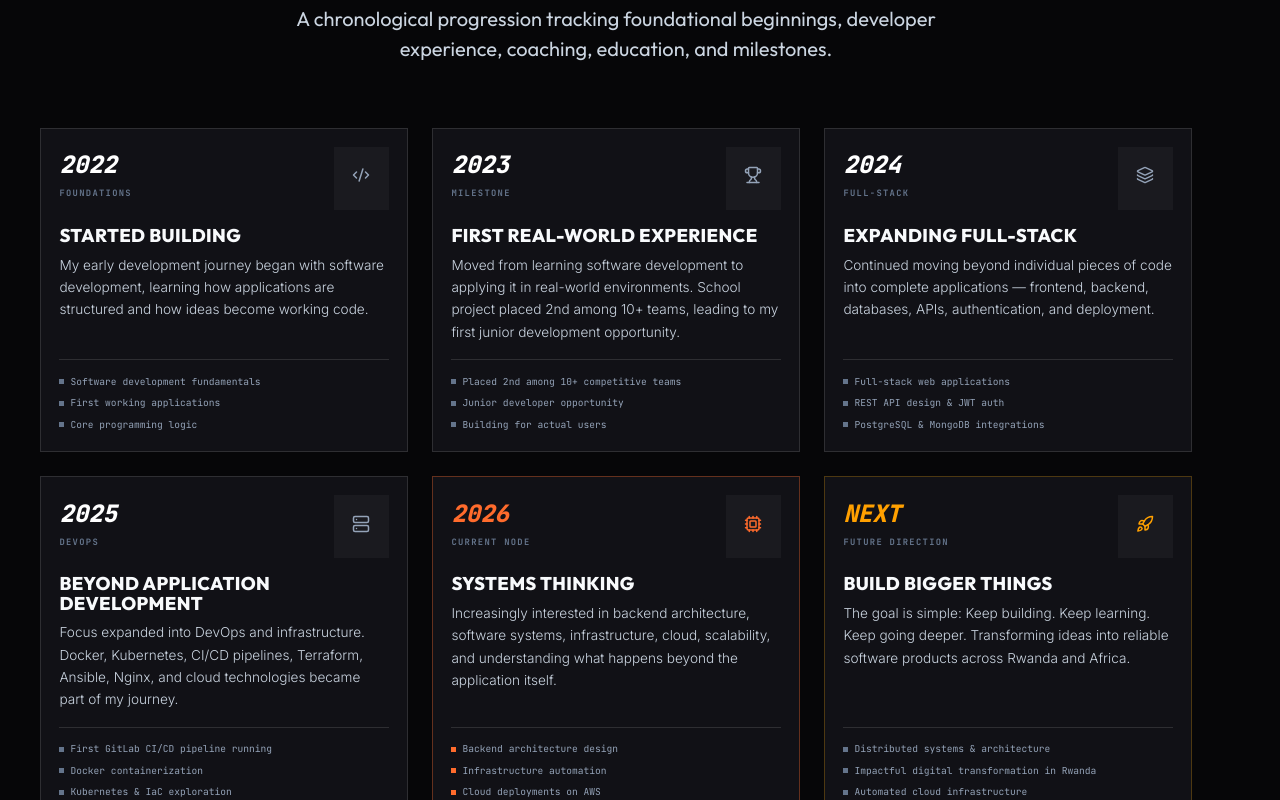
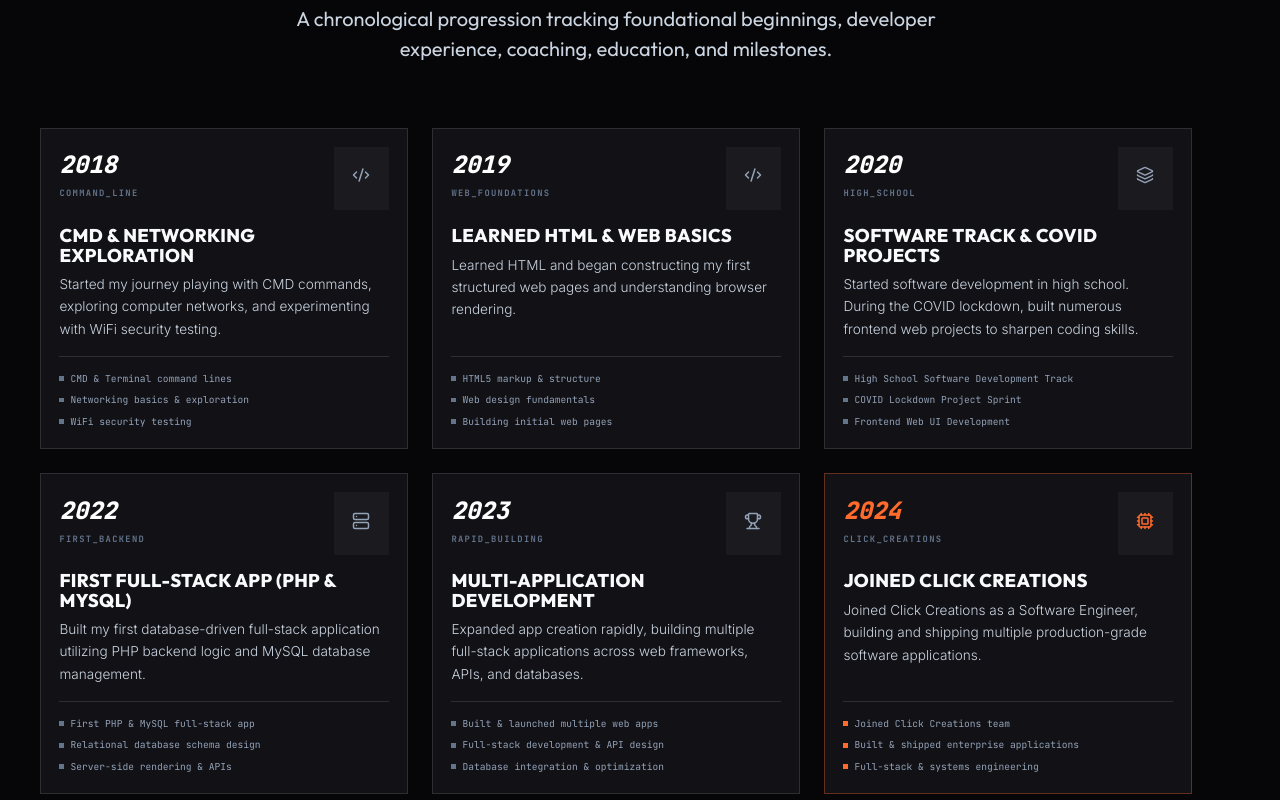
Before and after one commit to gasanashema/Portfolio, a React (Vite) app: page / in a window 1280 px wide. Shown: the part 1720-2520 px from the top of the page. Built offline with nearby package versions, Linux system fonts and the light colour scheme.

Commit message:
v1.0.22: Update engineering timeline with authentic progression from 2018 (CMD & networking) through 2024 (Click Creations)

```diff
--- a/package.json
+++ b/package.json
@@ -1,7 +1,7 @@
 {
   "name": "shema-philbert-gasana---portfolio",
   "private": true,
-  "version": "1.0.21",
+  "version": "1.0.22",
   "type": "module",
   "scripts": {
     "dev": "vite",
--- a/src/data/timeline.ts
+++ b/src/data/timeline.ts
@@ -15,57 +15,66 @@ export interface TimelineEntry {
 
 export const TIMELINE_DATA: TimelineEntry[] = [
   {
-    year: '2022',
-    tag: 'FOUNDATIONS',
-    title: 'Started Building',
-    text: 'My early development journey began with software development, learning how applications are structured and how ideas become working code.',
+    year: '2018',
+    tag: 'COMMAND_LINE',
+    title: 'CMD & Networking Exploration',
+    text: 'Started my journey playing with CMD commands, exploring computer networks, and experimenting with WiFi security testing.',
     iconName: 'Code2',
     status: 'HISTORICAL',
-    milestones: ['Software development fundamentals', 'First working applications', 'Core programming logic'],
+    milestones: ['CMD & Terminal command lines', 'Networking basics & exploration', 'WiFi security testing'],
+  },
+  {
+    year: '2019',
+    tag: 'WEB_FOUNDATIONS',
+    title: 'Learned HTML & Web Basics',
+    text: 'Learned HTML and began constructing my first structured web pages and understanding browser rendering.',
+    iconName: 'Code2',
+    status: 'HISTORICAL',
+    milestones: ['HTML5 markup & structure', 'Web design fundamentals', 'Building initial web pages'],
+  },
+  {
+    year: '2020',
+    tag: 'HIGH_SCHOOL',
+    title: 'Software Track & COVID Projects',
+    text: 'Started software development in high school. During the COVID lockdown, built numerous frontend web projects to sharpen coding skills.',
+    iconName: 'Layers',
+    status: 'HISTORICAL',
+    milestones: ['High School Software Development Track', 'COVID Lockdown Project Sprint', 'Frontend Web UI Development'],
+  },
+  {
+    year: '2022',
+    tag: 'FIRST_BACKEND',
+    title: 'First Full-Stack App (PHP & MySQL)',
+    text: 'Built my first database-driven full-stack application utilizing PHP backend logic and MySQL database management.',
+    iconName: 'Server',
+    status: 'HISTORICAL',
+    milestones: ['First PHP & MySQL full-stack app', 'Relational database schema design', 'Server-side rendering & APIs'],
   },
   {
     year: '2023',
-    tag: 'MILESTONE',
-    title: 'First Real-World Experience',
-    text: 'Moved from learning software development to applying it in real-world environments. School project placed 2nd among 10+ teams, leading to my first junior development opportunity.',
+    tag: 'RAPID_BUILDING',
+    title: 'Multi-Application Development',
+    text: 'Expanded app creation rapidly, building multiple full-stack applications across web frameworks, APIs, and databases.',
     iconName: 'Trophy',
     status: 'HISTORICAL',
-    milestones: ['Placed 2nd among 10+ competitive teams', 'Junior developer opportunity', 'Building for actual users'],
+    milestones: ['Built & launched multiple web apps', 'Full-stack development & API design', 'Database integration & optimization'],
   },
   {
     year: '2024',
-    tag: 'FULL-STACK',
-    title: 'Expanding Full-Stack',
-    text: 'Continued moving beyond individual pieces of code into complete applications — frontend, backend, databases, APIs, authentication, and deployment.',
-    iconName: 'Layers',
-    status: 'HISTORICAL',
-    milestones: ['Full-stack web applications', 'REST API design & JWT auth', 'PostgreSQL & MongoDB integrations'],
-  },
-  {
-    year: '2025',
-    tag: 'DEVOPS',
-    title: 'Beyond Application Development',
-    text: 'Focus expanded into DevOps and infrastructure. Docker, Kubernetes, CI/CD pipelines, Terraform, Ansible, Nginx, and cloud technologies became part of my journey.',
-    iconName: 'Server',
-    status: 'HISTORICAL',
-    milestones: ['First GitLab CI/CD pipeline running', 'Docker containerization', 'Kubernetes & IaC exploration'],
-  },
-  {
-    year: '2026',
-    tag: 'CURRENT NODE',
-    title: 'Systems Thinking',
-    text: 'Increasingly interested in backend architecture, software systems, infrastructure, cloud, scalability, and understanding what happens beyond the application itself.',
+    tag: 'CLICK_CREATIONS',
+    title: 'Joined Click Creations',
+    text: 'Joined Click Creations as a Software Engineer, building and shipping multiple production-grade software applications.',
     iconName: 'Cpu',
     status: 'CURRENT',
-    milestones: ['Backend architecture design', 'Infrastructure automation', 'Cloud deployments on AWS'],
+    milestones: ['Joined Click Creations team', 'Built & shipped enterprise applications', 'Full-stack & systems engineering'],
   },
   {
     year: 'NEXT',
-    tag: 'FUTURE DIRECTION',
-    title: 'Build Bigger Things',
-    text: 'The goal is simple: Keep building. Keep learning. Keep going deeper. Transforming ideas into reliable software products across Rwanda and Africa.',
+    tag: 'FUTURE_DIRECTION',
+    title: 'Build Impactful Systems',
+    text: 'Keep building, learning, and expanding into backend architecture, automated infrastructure, and scalable cloud systems.',
     iconName: 'Rocket',
     status: 'DIRECTION',
-    milestones: ['Distributed systems & architecture', 'Impactful digital transformation in Rwanda', 'Automated cloud infrastructure'],
+    milestones: ['Advanced backend architecture', 'Cloud & DevOps infrastructure', 'Scaling digital solutions across Rwanda'],
   },
 ];
```
